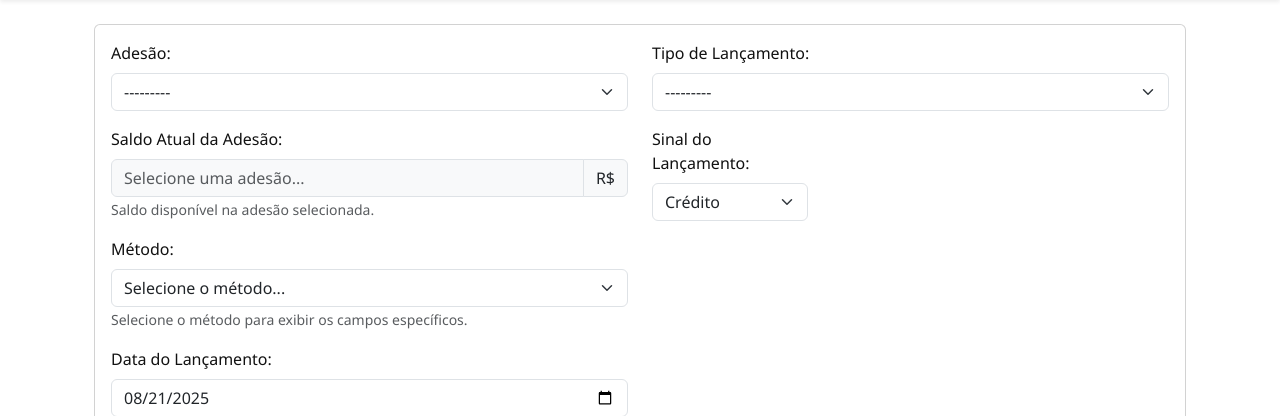
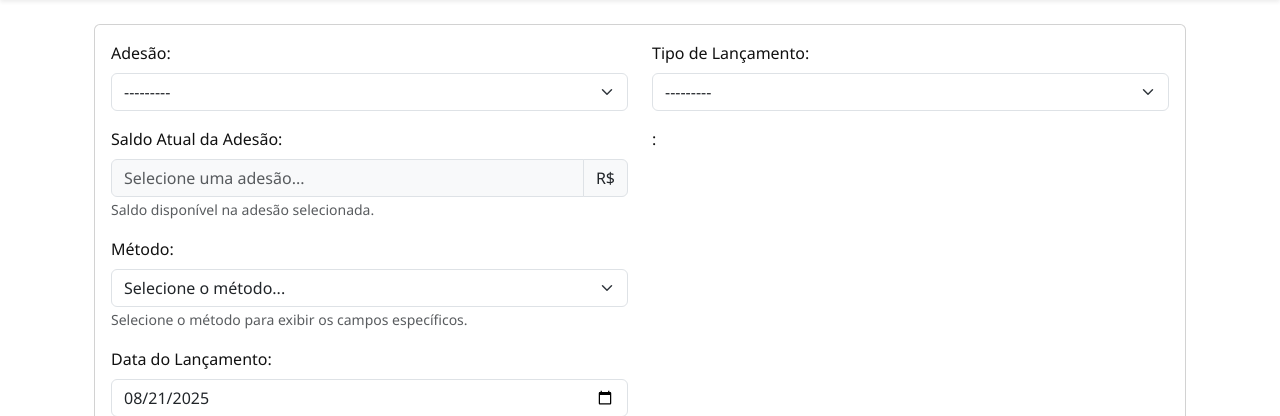
Before and after one commit to danieceiflora/perdcomp01, a Django app: page /lancamentos/novo/ in a window 1280 px wide. Shown: the part 57-473 px from the top of the page. Run offline with Django 5.2, Linux system fonts and the light colour scheme; a user stored in the database is signed in; data comes from the database, SQL or seed files in the repository; both versions use the stored data as it was after the commit; parts of the project's set-up code (start-up, migrations or seed data) failed here and were passed over.

Commit message:
Refactor Lancamentos model and forms: set default 'sinal' to '-' and update form fields; simplify list and detail templates to consistently display 'Débito' for all entries.

```diff
--- a/lancamentos/admin.py
+++ b/lancamentos/admin.py
@@ -27,8 +27,8 @@ class LancamentoAdminForm(forms.ModelForm):
 @admin.register(Lancamentos)
 class LancamentosAdmin(SimpleHistoryAdmin):
     form = LancamentoAdminForm
-    list_display = ('id', 'id_adesao', 'data_lancamento', 'valor', 'sinal')
-    list_filter = ('sinal',)
+    list_display = ('id', 'id_adesao', 'data_lancamento', 'valor')
+    list_filter = ()
     search_fields = ('id_adesao__perdcomp',)
     readonly_fields = ('data_criacao', 'saldo_restante')
     inlines = [AnexosInline]
--- a/lancamentos/forms.py
+++ b/lancamentos/forms.py
@@ -73,7 +73,7 @@ class LancamentosForm(forms.ModelForm):
 
     class Meta:
         model = Lancamentos
-        fields = ['id_adesao', 'metodo_escolhido', 'data_lancamento', 'valor', 'sinal', 'tipo', 'descricao',
+        fields = ['id_adesao', 'metodo_escolhido', 'data_lancamento', 'valor', 'tipo', 'descricao',
                   'lanc_total_credito_original_utilizado', 'lanc_debito', 'lanc_periodo_apuracao',
                   'lanc_debito_r', 'lanc_periodo_apuracao_r', 'lanc_total_r',
                   'metodo', 'total', 'total_credito_original_utilizado', 'periodo_apuracao',
@@ -82,7 +82,6 @@ class LancamentosForm(forms.ModelForm):
             'id_adesao': forms.Select(attrs={'class': 'form-select'}),
             'data_lancamento': forms.DateInput(attrs={'class': 'form-control','type': 'date'}),
             'valor': forms.HiddenInput(),
-            'sinal': forms.Select(attrs={'class': 'form-select'}),
             'tipo': forms.Select(attrs={'class': 'form-select'}),
             'descricao': forms.Textarea(attrs={'class': 'form-control','placeholder': 'Observações adicionais','rows': 3}),
         }
@@ -104,7 +103,7 @@ class LancamentosForm(forms.ModelForm):
                 self.add_error('lanc_total_credito_original_utilizado', 'Informe o valor.')
             else:
                 cleaned['valor'] = float(total_cr)
-                cleaned['sinal'] = '-'  # DÉBITO - diminui o saldo
+                cleaned['sinal'] = '-'  # sempre débito
                 # Persistir dados originais
                 cleaned['total_credito_original_utilizado'] = float(total_cr)
                 cleaned['debito'] = cleaned.get('lanc_debito') or 0
@@ -117,7 +116,7 @@ class LancamentosForm(forms.ModelForm):
                 self.add_error('lanc_total_r', 'Informe o total.')
             else:
                 cleaned['valor'] = float(total_r)
-                cleaned['sinal'] = '-'  # DÉBITO - diminui o saldo (recurso usado)
+                cleaned['sinal'] = '-'  # sempre débito
                 # Persistir dados originais
                 cleaned['total'] = float(total_r)
                 cleaned['debito_r'] = cleaned.get('lanc_debito_r') or 0
--- a/lancamentos/models.py
+++ b/lancamentos/models.py
@@ -30,7 +30,7 @@ class Lancamentos(models.Model):
             ('+', 'Crédito'),
             ('-', 'Débito'),
         ],
-        default='+',
+    default='-',
         verbose_name='Sinal do Lançamento',
         help_text='Indica se o lançamento é um crédito ou débito'
     )
--- a/lancamentos/templates/lancamentos_detail.html
+++ b/lancamentos/templates/lancamentos_detail.html
@@ -35,8 +35,8 @@
                                     </tr>
                                     <tr>
                                         <th>Valor do Lançamento:</th>
-                                        <td class="{% if lancamento.sinal == '+' %}text-success{% else %}text-danger{% endif %}">
-                                            <strong>{{ lancamento.sinal }} R$ {{ lancamento.valor|floatformat:2 }}</strong>
+                                        <td class="text-danger">
+                                            <strong>- R$ {{ lancamento.valor|floatformat:2 }}</strong>
                                         </td>
                                     </tr>
                                     <tr>
```
Also changed, not shown: lancamentos/templates/lancamentos_list.html (+3 -11 lines), db.sqlite3.
